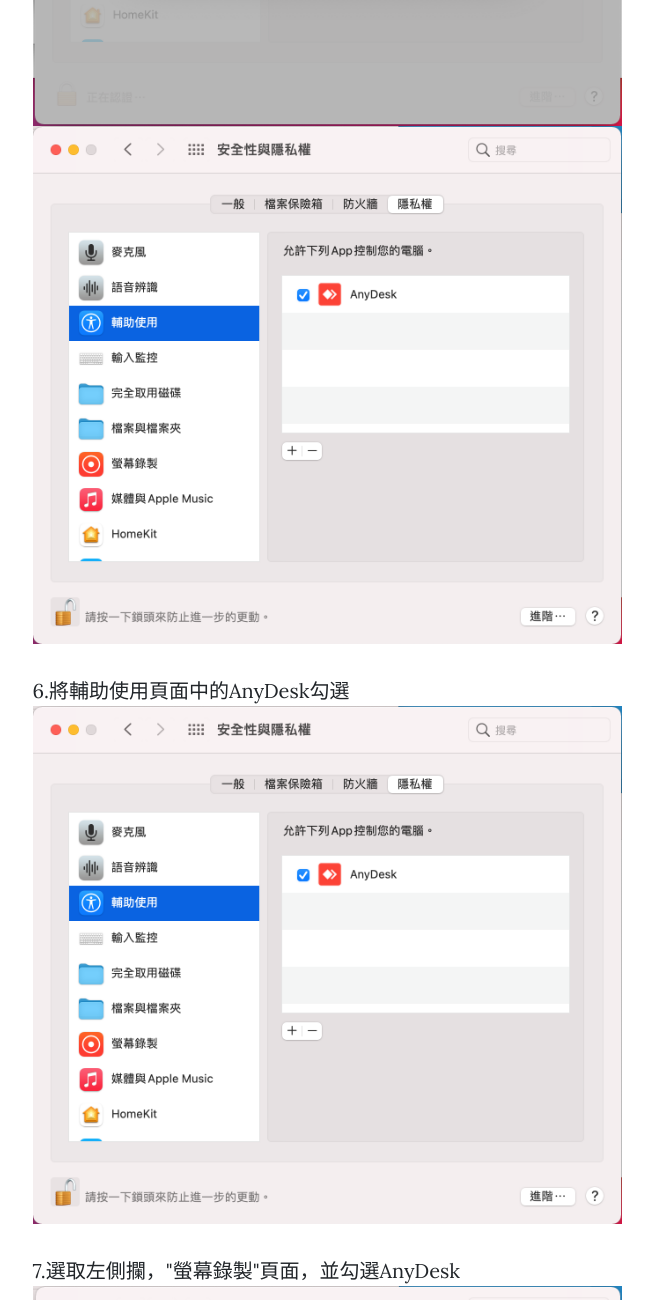
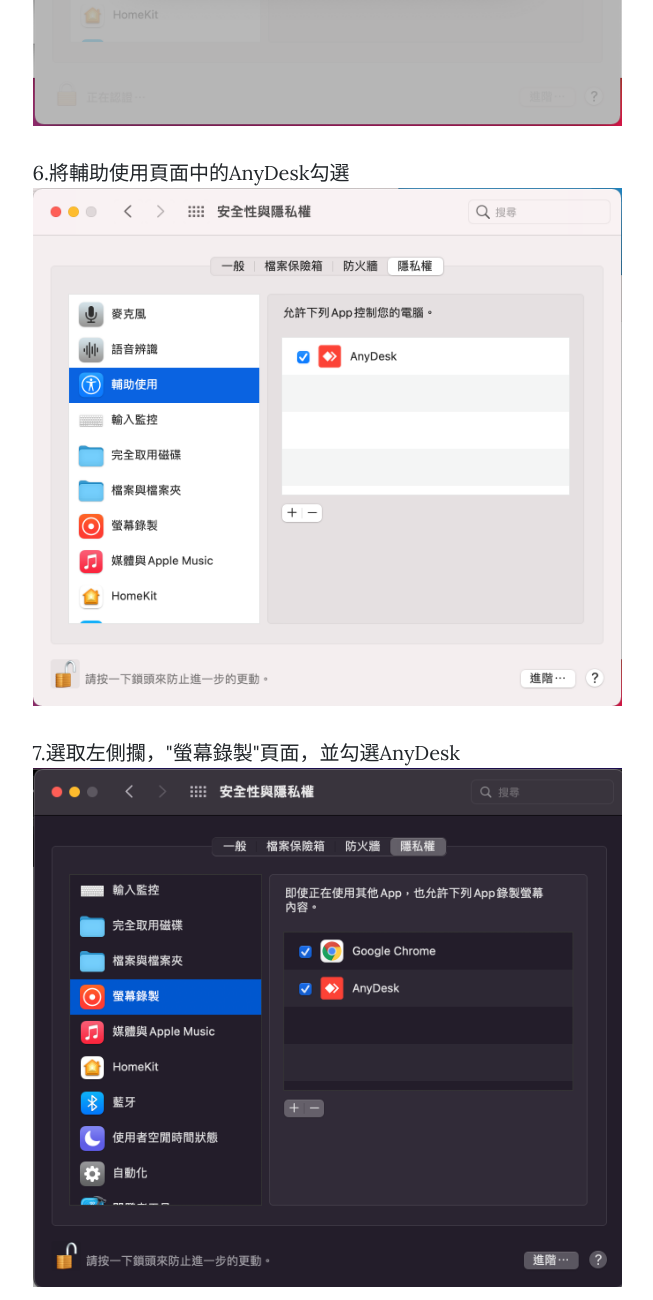
Before and after one commit to NightOwlPlus2/MIS-Garden, a plain HTML site: page anydeskmac.html in a window 1280 px wide. Shown: the part 3580-4880 px from the top of the page, without its empty margins (313-966 px from the left). Drawn offline with nearby package versions, Linux system fonts and the light colour scheme.

Commit message:
fix picture mistake on anydesk macos version website

```diff
--- a/anydeskmac.html
+++ b/anydeskmac.html
@@ -69,7 +69,6 @@
                             5.跳出設定頁面後，先點選左下方的鎖頭，並輸入密碼
                             <img class="img-fluid" src="AnyDesk/mac/mac_img07.png" with="400" heigh="400" alt="鎖頭關閉狀態">
                             <img class="img-fluid" src="AnyDesk/mac/mac_img05.png" with="400" heigh="400" alt="密碼輸入">
-                            <img class="img-fluid" src="AnyDesk/mac/mac_img06.png" with="400" heigh="400" alt="解鎖狀態">
                         </p>
                         <p>
                             6.將輔助使用頁面中的AnyDesk勾選
@@ -77,7 +76,7 @@
                         </p>
                         <p>
                             7.選取左側攔，"螢幕錄製"頁面，並勾選AnyDesk
-                            <img class="img-fluid" src="AnyDesk/mac/mac_img07.png" with="400" heigh="400" alt="開啟螢幕錄製權限">
+                            <img class="img-fluid" src="AnyDesk/mac/mac_img10.png" with="400" heigh="400" alt="開啟螢幕錄製權限">
                         </p>
                         <p>
                             8.回到AnyDesk，將您的ID傳送至您的協助者
```
Also changed, not shown: AnyDesk/mac/mac_img10.png (added).
